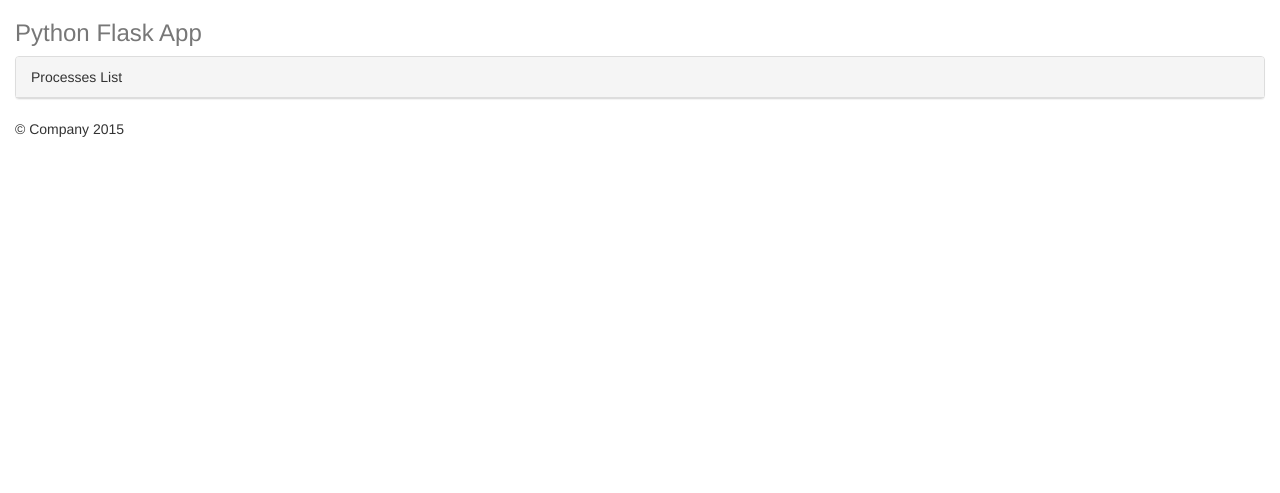
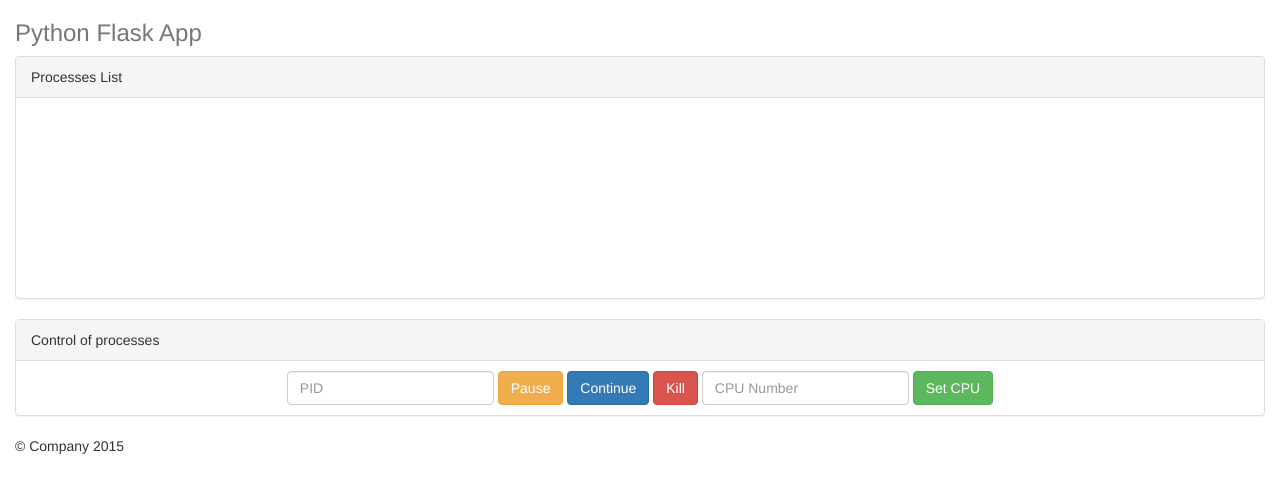
Before and after one commit to igormacedo/process-manager, a Flask app: template processmanager/templates/index.html in a window 1280 px wide. Shown: the top 493 px of the page. Run offline with Flask 2, Linux system fonts and the light colour scheme; the template is opened without the code that fills it, so the values that code supplies are empty; some libraries are stand-ins or nearby versions.

Commit message:
Functionaties added: - Kill, suspend or continue process. - Set CPU for a process to run.

```diff
--- /dev/null
+++ b/processmanager/static/css/index.css
@@ -0,0 +1,18 @@
+thead th {
+	height: 30px;
+}
+
+tbody {
+	height: 200px;
+	overflow-y: auto;
+}
+
+#control-of-processes {
+	margin: 10px;
+	text-align: center;
+}
+
+/*div.scrollbody {
+	height: 200px;
+	overflow: auto;
+}*/
--- a/processmanager/static/js/mainpage.js
+++ b/processmanager/static/js/mainpage.js
@@ -8,16 +8,17 @@ $(document).ready(function() {
 
 	socket.on('message', function(labels,processes) {
 		//$("#messages").append('<li>'+msg+'</li>');
-		console.log(processes)
-		$('#proctable').empty()
-		$('#proctable').append("<tr id=\"tableheader\">	</tr>")
+		// console.log(processes)
+		$('#proctable-header').empty()
+		$('#proctable-header').append("<tr id=\"tableheader\">	</tr>")
 
 		for (var item in labels) {
     		$('#tableheader').append('<th>'+labels[item]+'</th>')
 		}
 
+		$('#proctable-body').empty();
 		for (var item in processes){
-			$('#proctable').append("<tr id=\"tablerow"+item+"\"></tr>")
+			$('#proctable-body').append("<tr id=\"tablerow"+item+"\"></tr>")
 			for (var info in labels){
 				$('#tablerow'+item).append("<td>"+processes[item][labels[info]]+"</td>")
 				//console.log(processes[item][info])
@@ -31,4 +32,35 @@ $(document).ready(function() {
 		socket.send($('#myMessage').val());
 		$('#myMessage').val('');
 	});
+
+	var sendKill = function(pid, option) {
+		var data = {
+			pid: pid,
+			option: option
+		};
+		socket.emit('kill', data);
+	}
+
+	$('#pause-process').on('click', function() {
+		var pid = parseInt($('#pidInput').val());
+		sendKill(pid, 2);
+    });
+
+    $('#continue-process').on('click', function() {
+        var pid = parseInt($('#pidInput').val());
+        sendKill(pid, 3);
+    });
+
+    $('#kill-process').on('click', function() {
+        var pid = parseInt($('#pidInput').val());
+        sendKill(pid, 1);
+    });
+
+	$('#set-cpu').on('click', function() {
+		var data = {
+			pid: parseInt($('#pidInput').val()),
+			cpuNumber: parseInt($('#cpuNumberInput').val())
+		};
+		socket.emit('setcpu', data);
+	});
 });
--- a/processmanager/templates/index.html
+++ b/processmanager/templates/index.html
@@ -3,10 +3,9 @@
 
 <head>
     <title>Python Flask Bucket List App</title>
-    <link href="static/css/bootstrap.min.css" rel="stylesheet">
-
     <!-- Styles -->
     <link rel="stylesheet" href="{{ url_for('static', filename='css/bootstrap.min.css') }}">
+	<link rel="stylesheet" href="{{ url_for('static', filename='css/index.css') }}">
 
   <!-- Scripts padrão -->
     <script language="JavaScript" type="text/javascript" src="{{ url_for('static', filename='js/jquery-1.9.1.js') }}"></script>
@@ -26,13 +25,15 @@
             <div class="panel-heading">Processes List</div>
 			<!-- Table -->
             <table id="proctable" class="table">
+				<thead id="proctable-header">
                 	<tr id="tableheader">
                 	{% for label in labels%}
                   		<th>{{label}}</th>
                 	{% endfor %}
                 	</tr>
-
-
+				</thead>
+				<!-- div class="scrollbody"-->
+				<tbody id="proctable-body">
                 {% for proc in processes %}
                 	{% autoescape false %}
                 	<tr>
@@ -42,8 +43,31 @@
                 	</tr>
                 	{% endautoescape %}
                 {%endfor%}
+				</tbody>
+				<!--/div-->
             </table>
         </div>
+
+		<div class="panel panel-default" >
+			<div class="panel-heading">Control of processes</div>
+
+			<form class="form-inline" id="control-of-processes" onsubmit="return false;">
+			<input type="number" class="form-control" id="pidInput" placeholder="PID">
+        	<button class="btn btn-warning" id="pause-process">Pause</button>
+	        <button class="btn btn-primary" id="continue-process">Continue</button>
+    	    <button class="btn btn-danger" id="kill-process">Kill</button>
+        	<input type="number" class="form-control" id="cpuNumberInput" placeholder="CPU Number">
+        	<button class="btn btn-success" id="set-cpu">Set CPU</button>
+			</form>
+
+		</div>
+
+		<!--input type="number" class="form-control" id="pidInput" placeholder="PID">
+		<button class="btn btn-warning" id="pause-process">Pause</button>
+		<button class="btn btn-primary" id="continue-process">Continue</button>
+		<button class="btn btn-danger" id="kill-process">Kill</button>
+        <input type="number" class="form-control" id="cpuNumberInput" placeholder="CPU Number">
+        <button class="btn btn-warning" id="set-cpu">Set CPU</button-->
 
         <footer class="footer">
             <p>&copy; Company 2015</p>
--- a/processmanager/views.py
+++ b/processmanager/views.py
@@ -1,7 +1,7 @@
 import sys
 import os
-#path = os.path.realpath(__file__).replace("views.pyc","") + "c-module/build/lib.linux-x86_64-2.7/"
-# sys.path.append(path)
+#path = os.path.realpath(__file__).replace("views.pyc","")
+#sys.path.append(path)
 # queria adicionar o caminho do build automaticamente pro path do python
 
 import procmanager as pm
--- a/run.py
+++ b/run.py
@@ -35,4 +35,4 @@ def open_browser():
 
 # start server
 if __name__ == '__main__':
-    socketio.run(app)
+    socketio.run(app,host="0.0.0.0", port=5000)
```
Also changed, not shown: processmanager/sockethandler.py (+8 -0 lines), 2 other files. Lines whose indentation alone changed are shown as unchanged.
